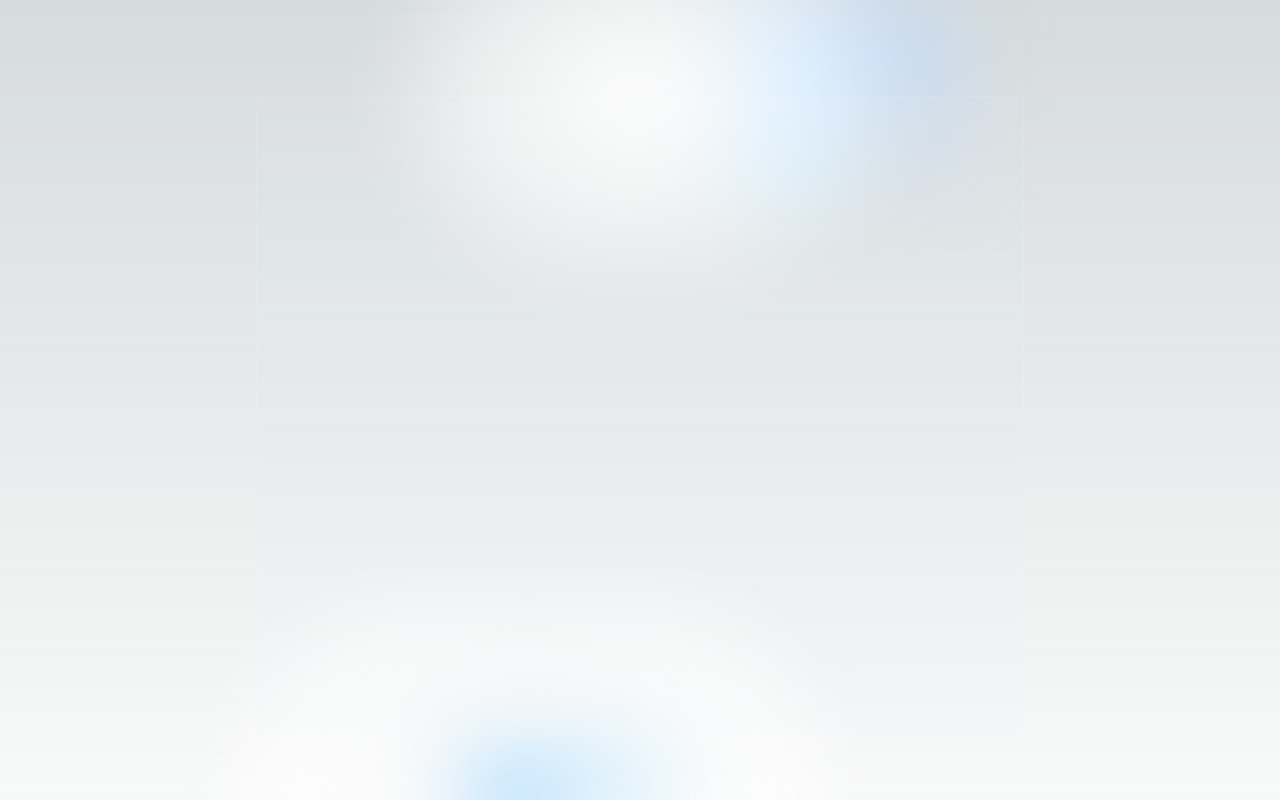
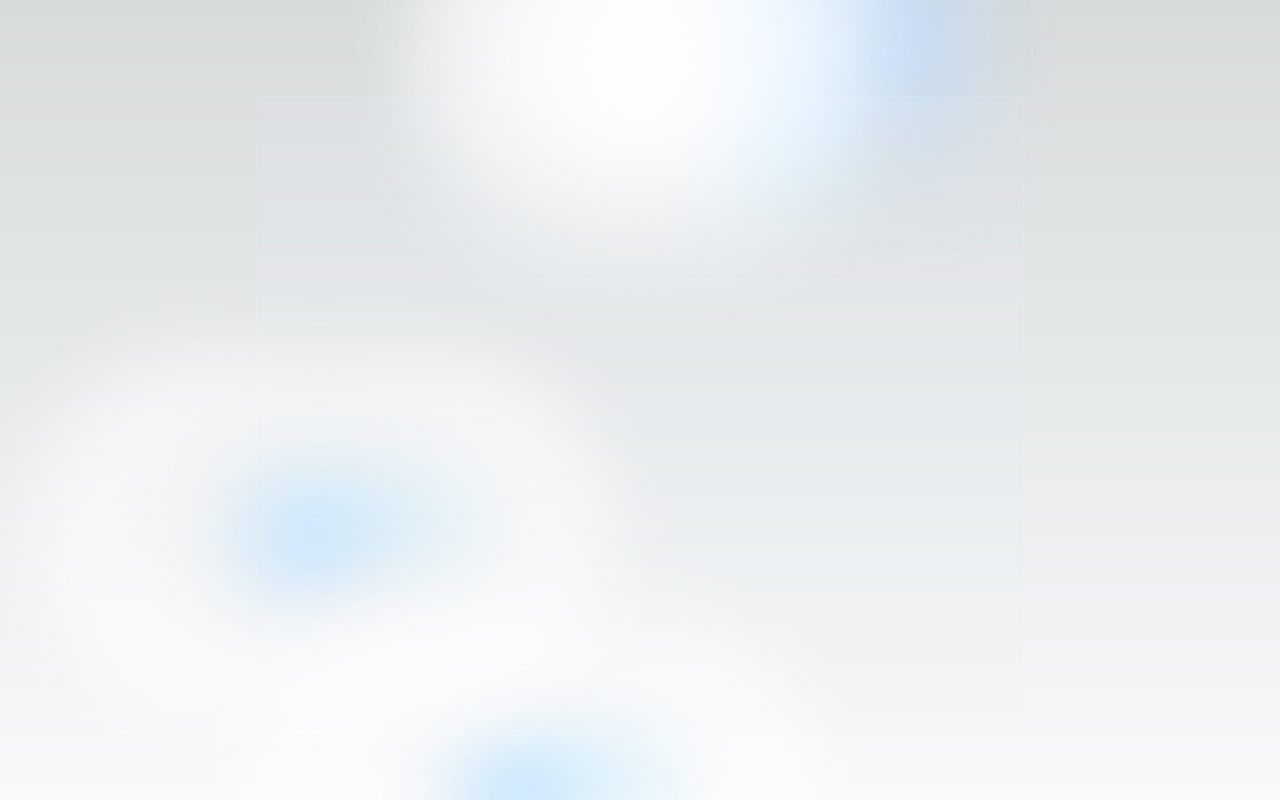
Before and after one commit to DiazNugraha/incit-test-frontend, a Next.js app: page / in a window 1280 px wide. Shown: the top 800 px of the page. Built offline with nearby package versions, Linux system fonts and the light colour scheme.

Commit message:
update: layout

```diff
--- a/src/pages/_app.tsx
+++ b/src/pages/_app.tsx
@@ -1,6 +1,21 @@
 import "@/styles/globals.css";
 import type { AppProps } from "next/app";
+import { Inter } from "next/font/google";
+
+const inter = Inter({ subsets: ["latin"] });
 
 export default function App({ Component, pageProps }: AppProps) {
-  return <Component {...pageProps} />;
+  return (
+    <main
+      className={`relative flex min-h-screen flex-col items-center justify-between ${inter.className}`}
+    >
+      <div className="absolute flex place-items-center before:absolute before:h-[300px] before:w-full sm:before:w-[480px] before:-translate-x-1/2 before:rounded-full before:bg-gradient-radial before:from-white before:to-transparent before:blur-2xl before:content-[''] after:absolute after:-z-20 after:h-[180px] after:w-full sm:after:w-[240px] after:translate-x-1/3 after:bg-gradient-conic after:from-sky-200 after:via-blue-200 after:blur-2xl after:content-[''] before:dark:bg-gradient-to-br before:dark:from-transparent before:dark:to-blue-700/10 after:dark:from-sky-900 after:dark:via-[#0141ff]/40 before:lg:h-[360px]">
+        <div className=" dark:drop-shadow-[0_0_0.3rem_#ffffff70] dark:invert"></div>
+      </div>
+      <Component {...pageProps} />
+      <div className="absolute top-1/2 left-1/4 flex place-items-center after:absolute after:h-[200px] after:w-full sm:after:w-[580px] after:-translate-x-1/2 after:rounded-full after:bg-gradient-radial after:from-transparent after:to-white after:blur-2xl after:content-[''] before:-z-20 before:h-[120px] before:w-full sm:before:w-[220px] before:-translate-x-1/3 before:bg-gradient-conic before:from-blue-200 before:via-sky-200 before:blur-2xl before:content-[''] after:dark:bg-gradient-to-br after:dark:from-transparent before:dark:to-blue-700/10 before:dark:from-sky-900 before:dark:via-[#0141ff]/40 after:lg:h-[360px]">
+        <div className=" dark:drop-shadow-[0_0_0.3rem_#ffffff50] dark:invert"></div>
+      </div>
+    </main>
+  );
 }
```
